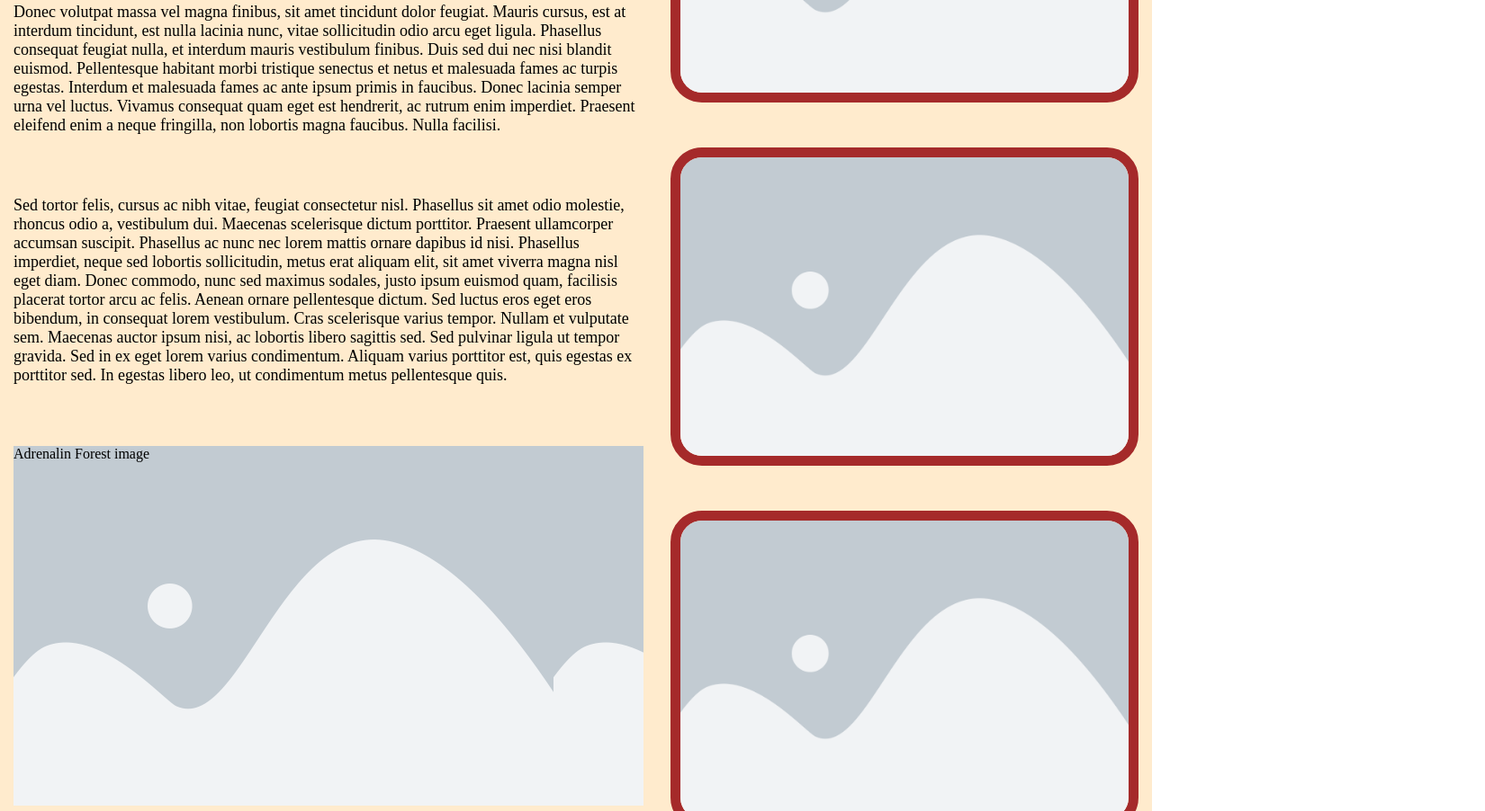
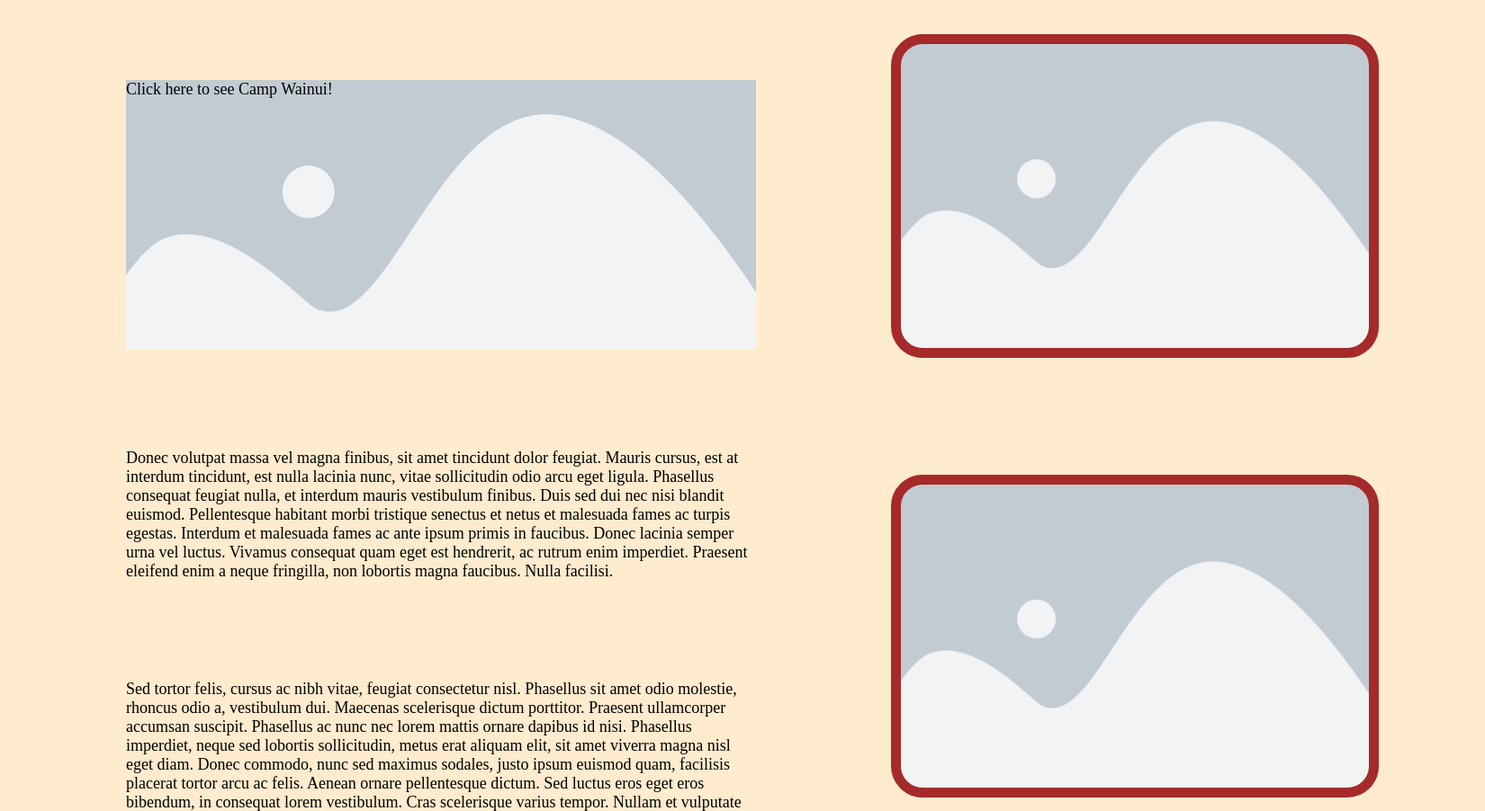
Before and after one commit to ReubenH12/DIT201-2.4-2.8-iterative-project, a plain HTML site: page index.html in a window 1280 px wide. Shown: the part 1898-2800 px from the top of the page at 90% size, 1650 px wide, since content can reach past the window. Drawn offline with Linux system fonts and the light colour scheme.

Commit message:
Update index page layout

```diff
--- a/css/style.css
+++ b/css/style.css
@@ -1,10 +1,5 @@
-/* * {
-	box-sizing: border-box;
-	scroll-behavior: smooth;
-} */
-
-body {
-    margin: 0;
+* {
+    margin: 0; /* Defaults the margin to 0 for easier styling */
 }
 
 .grid-container {
@@ -49,7 +44,6 @@ nav ul {
 	display: inline;
 	list-style: none;
 	padding: 0px;
-	/* margin: 24px 20px 0px auto; */
 }
 
 nav ul li {
@@ -90,64 +84,60 @@ main {
 	background-color: blanchedalmond;
 	display: flex;
 	flex-direction: row;
+	justify-content: center;
+	border-top: 18px solid lightpink;
+	gap: 150px;
+	padding: 140px;
 }
 
 main section {
-	margin: auto;
 	display: flex;
 	flex-direction: column;
 }
 
-main #left {
+main section#left {
 	width: 700px;
+	gap: 110px;
+	font-size: 18px;
 }
 
-main #right {
+main section#right {
 	width: 520px;
+	gap: 130px;
 }
 
-main img {
+#right .image {
 	border-radius: 35px;
 	border: 11px solid brown;
-	margin-top: 50px;
-}
-
-main img:last-child {
-	margin-bottom: 50px;
+	flex-grow: 1;
 }
 
 .image {
-	height: 170px;
 	width: 100%;
 	background-image: url(../images/image_placeholder.png);
-	background-size: contain;
-	margin-top: 50px;
+	background-size: cover;
+	background-position: center;
 }
 
-main #left p {
-	margin-top: 50px;
-	font-size: 18px;
-}
-
-main #left .image:last-child {
-	height: 400px;
+#left .image {
+	height: 300px;
 }
 
 footer {
 	background-color: lightgreen;
 	display: flex;
 	flex-direction: row;
-}
-
-footer * {
-	margin: auto;
+	justify-content: space-between;
+	align-items: center;
+	padding: 20px;
 }
 
 #links {
 	display: flex;
 	flex-direction: row;
+	gap: 20px;
 }
 
-#links * {
-	margin: 10px;
+#footer-logo {
+	width: 304px; /* Sets the width to be the same as the links div for proper spacing */
 }
--- a/index.html
+++ b/index.html
@@ -66,16 +66,18 @@
 
                 </section>
                 <section id="right">
-                    <img src="images/image_placeholder.png" alt="First Image">
-                    <img src="images/image_placeholder.png" alt="Second Image">
-                    <img src="images/image_placeholder.png" alt="Third Image">
-                    <img src="images/image_placeholder.png" alt="Fourth Image">
-                    <img src="images/image_placeholder.png" alt="Fifth Image">
+                    <div class="image"></div>
+                    <div class="image"></div>
+                    <div class="image"></div>
+                    <div class="image"></div>
+                    <div class="image"></div>
                 </section>
             </main>
 
             <footer>
-                <p>Tawa College Logo</p>
+                <div id="footer-logo">
+                    <p>Tawa College Logo</p>
+                </div>
                 <p>Copyright</p>
                 <div id="links">
                     <p>Tawa College website link</p>
```
